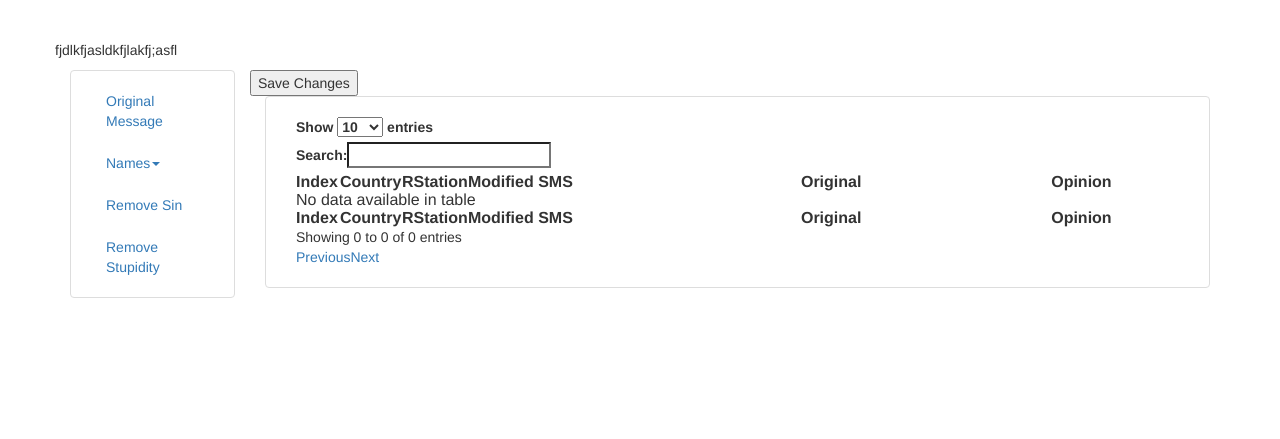
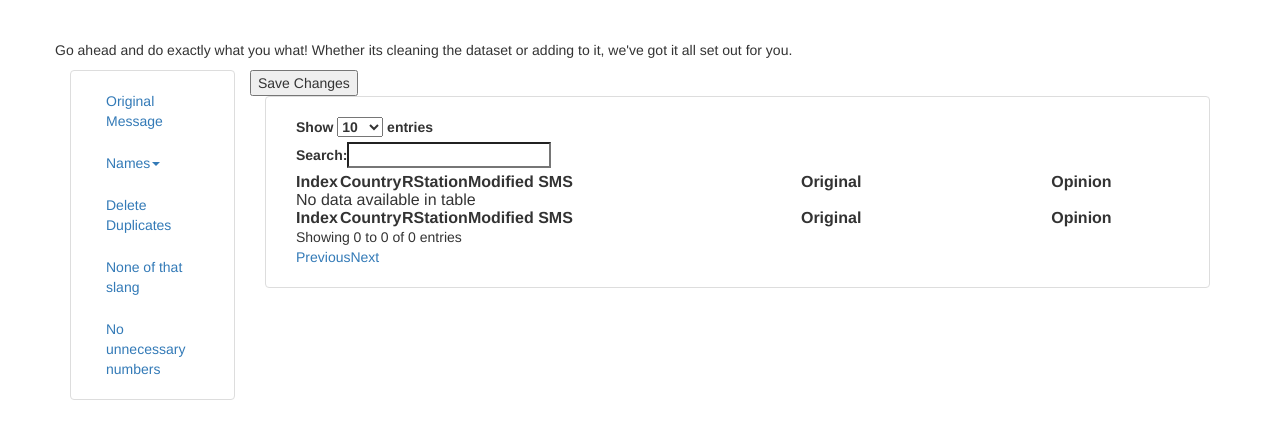
Before and after one commit to chwangaa/Charlie, a Django app: template charlie/analysis/templates/data_edit/table_edit.html in a window 1280 px wide. Shown: the top 439 px of the page. Run offline with Django 3.2, Linux system fonts and the light colour scheme; the template is opened without the code that fills it, so the values that code supplies are empty; some libraries are stand-ins or nearby versions.

Commit message:
enabled deletion of duplicate messages

```diff
--- a/charlie/analysis/templates/data_edit/table_edit.html
+++ b/charlie/analysis/templates/data_edit/table_edit.html
@@ -12,7 +12,7 @@
   <h2>{{ title }}</h2>
   <br />
     <div class='row'>
-    <p>fjdlkfjasldkfjlakfj;asfl</p>
+    <p>Go ahead and do exactly what you what! Whether its cleaning the dataset or adding to it, we've got it all set out for you.</p>
       <div class='col-lg-2 col-md-3'>
         <div style='border: 1px solid #ddd; border-radius: 4px; padding: 10px 20px;'>
           <ul class="nav nav-pills nav-stacked">
@@ -26,8 +26,9 @@
                        <li class='{% if url_name = "dashboard" %}active{%endif%}'><a href="{% url 'dashboard' %}">Review All Names</a></li>
                     </ul>
             </li>
-            <li class='{% if url_name = "dashboard" %}active{%endif%}'><a href="{% url 'dashboard' %}">Remove Sin</a></li>
-            <li class='{% if url_name = "dashboard" %}active{%endif%}'><a href="{% url 'dashboard' %}">Remove Stupidity</a></li>
+            <li class='{% if url_name = "dashboard" %}active{%endif%}'><a href="{% url 'deleD' datasource_id=2 %}">Delete Duplicates</a></li>
+            <li class='{% if url_name = "dashboard" %}active{%endif%}'><a href="{% url 'dashboard' %}">None of that slang</a></li>
+            <li class='{% if url_name = "dashboard" %}active{%endif%}'><a href="{% url 'dashboard' %}">No unnecessary numbers</a></li>
             {% endwith %}
           </ul>
         </div>
--- a/charlie/analysis/urls.py
+++ b/charlie/analysis/urls.py
@@ -17,4 +17,5 @@ urlpatterns = patterns('',
     url(r'^(?P<datasource_id>\d+)/manip/update/$', views.update_manipulated, name='manip_update'),
     url(r'^(?P<datasource_id>\d+)/manip/$', views.dataManipulation, name='manipulation'),
     url(r'^(?P<datasource_id>\d+)/update/$', views.update, name='update'),
+    url(r'^(?P<datasource_id>\d+)/dele/$', views.delD, name='deleD'),
 )
```
Also changed, not shown: charlie/analysis/views.py (+34 -0 lines).
